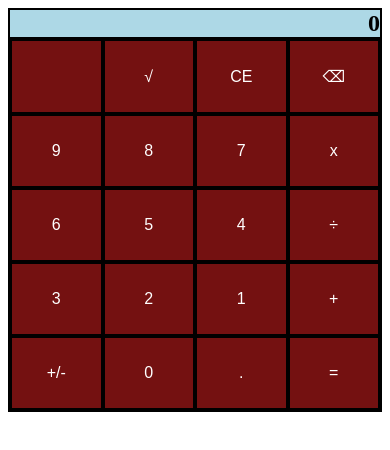
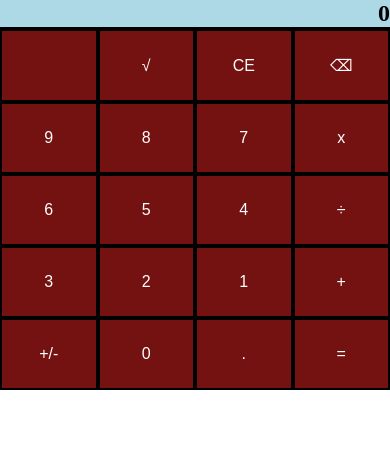
Before and after one commit to eli-116/calc, a plain HTML site: page index.html in a window 390 px wide. Drawn offline with Linux system fonts and the light colour scheme.

Commit message:
added full screen display for mobile devices

```diff
--- a/index.html
+++ b/index.html
@@ -16,6 +16,8 @@
         <title>
             calculator
         </title>
+        <!-- used for making full screen on mobile devices-->
+        <meta name="viewport" content="width=device-width, initial-scale = 1.0">
         <!-- style sheet -->
         <link rel="stylesheet" href="style.css">
         <!-- script file -->
--- a/style.css
+++ b/style.css
@@ -38,3 +38,16 @@
 #input_function{
     font-size: 1rem;
 }
+
+
+@media(max-width: 600px){
+    body{
+        margin: 0;
+    }
+    .calc{
+        max-width: none;
+        width: 100vw;
+        height: 100dvw;
+        border:none;
+    }
+}
```
